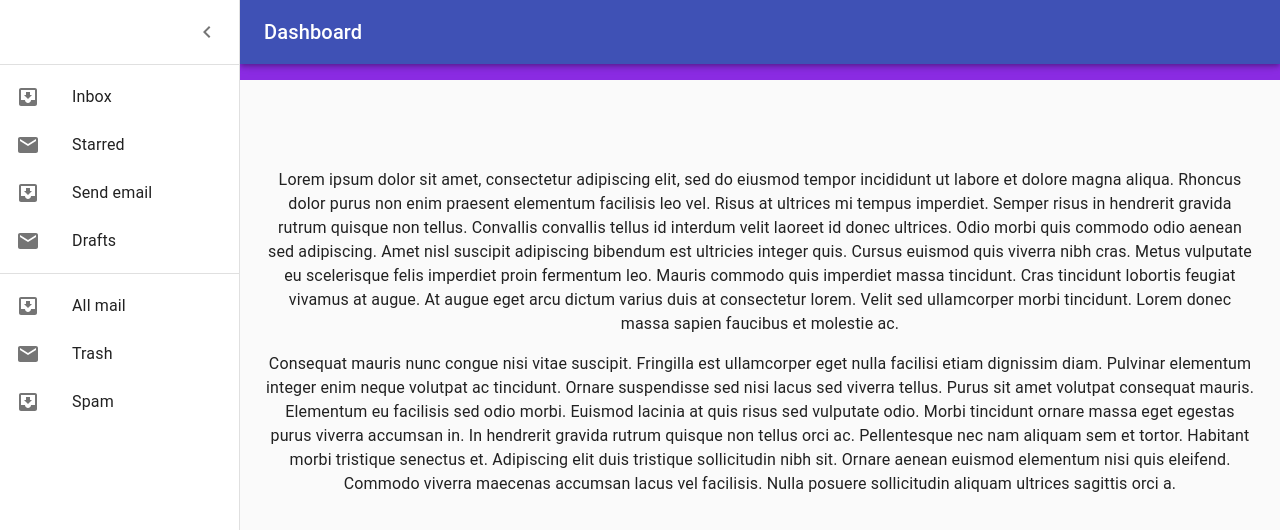
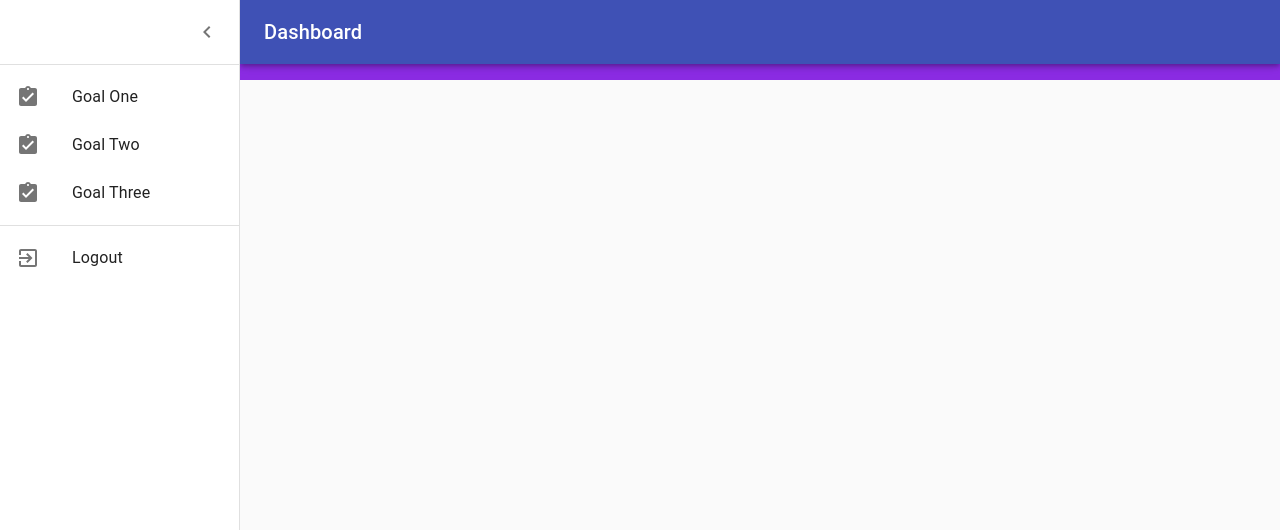
Before and after one commit to accoffin/AccountabiliBuddy, a React (Create React App) app: page /dashboard in a window 1280 px wide. Both pictures are taken after a click on the button "open drawer". Shown: the top 530 px of the page. Built offline with nearby package versions, Linux system fonts and the light colour scheme; the HTML template or start-up script is replaced by a standard one.

Commit message:
working on dashboard to handle selected goal

```diff
--- a/src/App.js
+++ b/src/App.js
@@ -1,12 +1,9 @@
 import React from "react";
 import "./App.css";
 import { Route, Switch } from "react-router-dom";
-// components
-// import service from "./utils/service";
 import Signup from "./components/auth/Signup";
 import Login from "./components/auth/Login";
 import NavBar from "./components/navbar/NavBar";
-import Dashboard from "./components/dashboard/Dashboard";
 import Landing from "./components/landing/Landing";
 import PersistentDrawer from "./components/persistentDrawer/PersistentDrawer";
 
@@ -47,7 +44,7 @@ class App extends React.Component {
           <Route
             exact
             path="/dashboard"
-            render={(props) => <PersistentDrawer {...props} />}
+            render={(props) => <PersistentDrawer {...props} setUser={this.setUser} />}
           />
         </Switch>
       </div>
--- a/src/components/auth/Login.js
+++ b/src/components/auth/Login.js
@@ -13,6 +13,7 @@ export default class Signup extends Component {
       console.log("response on Login", responseFromServer)
       const { user } = responseFromServer.data;
       this.props.setUser(user);
+      this.props.history.push("/dashboard");
     });
   };
   changeHandler = (e) => {
--- a/src/components/dashboard/Dashboard.js
+++ b/src/components/dashboard/Dashboard.js
@@ -1,27 +1,20 @@
 import React, { Component } from 'react'
 import "./Dashboard.css"
-import PersistentDrawer from '../persistentDrawer/PersistentDrawer'
 import service from '../../utils/service'
 
 export default class Dashboard extends Component {
   componentDidMount() {
     const responseFromAPI = service.getDashboardRoot();
-    console.log("response form backend API", responseFromAPI);
+    console.log("dashboard: response from backend API", responseFromAPI);
   }
 
-    componentDidMount(){
-        const responseFromAPI = service.getDashboardRoot()
-        console.log("response form backend API", responseFromAPI)
-    }
-
-    render() {
+  render() {
+        console.log("props from dashboard", this.props.goal)
         return (
             <>
             <div id="dashboard-main">
                 This is the dashboard!
-                {/* <PersistentDrawer>
-
-                </PersistentDrawer> */}
+                {this.props}
             </div>
             </>
         )
--- a/src/components/landing/Landing.js
+++ b/src/components/landing/Landing.js
@@ -1,6 +1,5 @@
 import React, { Component } from 'react'
 import "./Landing.css"
-import Navbar from '../navbar/NavBar'
 
 export default class Landing extends Component {
     render() {
--- /dev/null
+++ b/src/components/modal/Modal.js
@@ -0,0 +1,59 @@
+import React from 'react';
+import { makeStyles } from '@material-ui/core/styles';
+import Modal from '@material-ui/core/Modal';
+import Backdrop from '@material-ui/core/Backdrop';
+import Fade from '@material-ui/core/Fade';
+
+const useStyles = makeStyles((theme) => ({
+  modal: {
+    display: 'flex',
+    alignItems: 'center',
+    justifyContent: 'center',
+  },
+  paper: {
+    backgroundColor: theme.palette.background.paper,
+    border: '2px solid #000',
+    boxShadow: theme.shadows[5],
+    padding: theme.spacing(2, 4, 3),
+  },
+}));
+
+export default function TransitionsModal() {
+  const classes = useStyles();
+  const [open, setOpen] = React.useState(false);
+
+  const handleOpen = () => {
+    setOpen(true);
+  };
+
+  const handleClose = () => {
+    setOpen(false);
+  };
+
+  return (
+    <div>
+      <button type="button" onClick={handleOpen}>
+        react-transition-group
+      </button>
+      <Modal
+        aria-labelledby="transition-modal-title"
+        aria-describedby="transition-modal-description"
+        className={classes.modal}
+        open={open}
+        onClose={handleClose}
+        closeAfterTransition
+        BackdropComponent={Backdrop}
+        BackdropProps={{
+          timeout: 500,
+        }}
+      >
+        <Fade in={open}>
+          <div className={classes.paper}>
+            <h2 id="transition-modal-title">Transition modal</h2>
+            <p id="transition-modal-description">react-transition-group animates me.</p>
+          </div>
+        </Fade>
+      </Modal>
+    </div>
+  );
+}
--- a/src/components/persistentDrawer/PersistentDrawer.js
+++ b/src/components/persistentDrawer/PersistentDrawer.js
@@ -1,5 +1,4 @@
 import React from "react";
-import { Link } from "react-router-dom";
 import clsx from "clsx";
 import { makeStyles, useTheme } from "@material-ui/core/styles";
 import Drawer from "@material-ui/core/Drawer";
@@ -16,9 +15,12 @@ import ChevronRightIcon from "@material-ui/icons/ChevronRight";
 import ListItem from "@material-ui/core/ListItem";
 import ListItemIcon from "@material-ui/core/ListItemIcon";
 import ListItemText from "@material-ui/core/ListItemText";
-import InboxIcon from "@material-ui/icons/MoveToInbox";
-import MailIcon from "@material-ui/icons/Mail";
 import service from "../../utils/service";
+import AssignmentTurnedInIcon from "@material-ui/icons/AssignmentTurnedIn";
+import ExitToAppIcon from "@material-ui/icons/ExitToApp";
+import Dashboard from "../dashboard/Dashboard";
+import { render } from "@testing-library/react";
+import Modal from "../modal/Modal";
 
 const drawerWidth = 240;
 
@@ -101,6 +103,14 @@ export default function PersistentDrawer(props) {
     });
   };
 
+
+  let selectedGoal = ""
+  const handleGoalSelect = (goal) => {
+    console.log(`you clicked ${goal}`);
+    selectedGoal = goal
+    console.log("this is selected Goal", selectedGoal)
+  };
+
   return (
     <div className={classes.root}>
       <CssBaseline />
@@ -145,10 +155,16 @@ export default function PersistentDrawer(props) {
         </div>
         <Divider />
         <List>
-          {["Inbox", "Starred", "Send email", "Drafts"].map((text, index) => (
-            <ListItem button key={text}>
+          {["Goal One", "Goal Two", "Goal Three"].map((text, index) => (
+            <ListItem
+              button
+              key={text}
+              onClick={() => {
+                handleGoalSelect(text);
+              }}
+            >
               <ListItemIcon>
-                {index % 2 === 0 ? <InboxIcon /> : <MailIcon />}
+                <AssignmentTurnedInIcon />
               </ListItemIcon>
               <ListItemText primary={text} />
             </ListItem>
@@ -156,10 +172,10 @@ export default function PersistentDrawer(props) {
         </List>
         <Divider />
         <List>
-          {["All mail", "Trash", "Spam"].map((text, index) => (
-            <ListItem button key={text}>
+          {["Logout"].map((text, index) => (
+            <ListItem button key={text} onClick={handleLogout}>
               <ListItemIcon>
-                {index % 2 === 0 ? <InboxIcon /> : <MailIcon />}
+                <ExitToAppIcon />
               </ListItemIcon>
               <ListItemText primary={text} />
             </ListItem>
@@ -171,36 +187,11 @@ export default function PersistentDrawer(props) {
           [classes.contentShift]: open,
         })}
       >
-        <div className={classes.drawerHeader} />
-        <Typography paragraph>
-          Lorem ipsum dolor sit amet, consectetur adipiscing elit, sed do
-          eiusmod tempor incididunt ut labore et dolore magna aliqua. Rhoncus
-          dolor purus non enim praesent elementum facilisis leo vel. Risus at
-          ultrices mi tempus imperdiet. Semper risus in hendrerit gravida rutrum
-          quisque non tellus. Convallis convallis tellus id interdum velit
-          laoreet id donec ultrices. Odio morbi quis commodo odio aenean sed
-          adipiscing. Amet nisl suscipit adipiscing bibendum est ultricies
-          integer quis. Cursus euismod quis viverra nibh cras. Metus vulputate
-          eu scelerisque felis imperdiet proin fermentum leo. Mauris commodo
-          quis imperdiet massa tincidunt. Cras tincidunt lobortis feugiat
-          vivamus at augue. At augue eget arcu dictum varius duis at consectetur
-          lorem. Velit sed ullamcorper morbi tincidunt. Lorem donec massa sapien
-          faucibus et molestie ac.
-        </Typography>
-        <Typography paragraph>
-          Consequat mauris nunc congue nisi vitae suscipit. Fringilla est
-          ullamcorper eget nulla facilisi etiam dignissim diam. Pulvinar
-          elementum integer enim neque volutpat ac tincidunt. Ornare suspendisse
-          sed nisi lacus sed viverra tellus. Purus sit amet volutpat consequat
-          mauris. Elementum eu facilisis sed odio morbi. Euismod lacinia at quis
-          risus sed vulputate odio. Morbi tincidunt ornare massa eget egestas
-          purus viverra accumsan in. In hendrerit gravida rutrum quisque non
-          tellus orci ac. Pellentesque nec nam aliquam sem et tortor. Habitant
-          morbi tristique senectus et. Adipiscing elit duis tristique
-          sollicitudin nibh sit. Ornare aenean euismod elementum nisi quis
-          eleifend. Commodo viverra maecenas accumsan lacus vel facilisis. Nulla
-          posuere sollicitudin aliquam ultrices sagittis orci a.
-        </Typography>
+
+      {selectedGoal &&
+        <Dashboard goal={selectedGoal}/>
+      }
+
       </main>
     </div>
   );
```
Also changed, not shown: src/components/modal/Modal.css (added).
